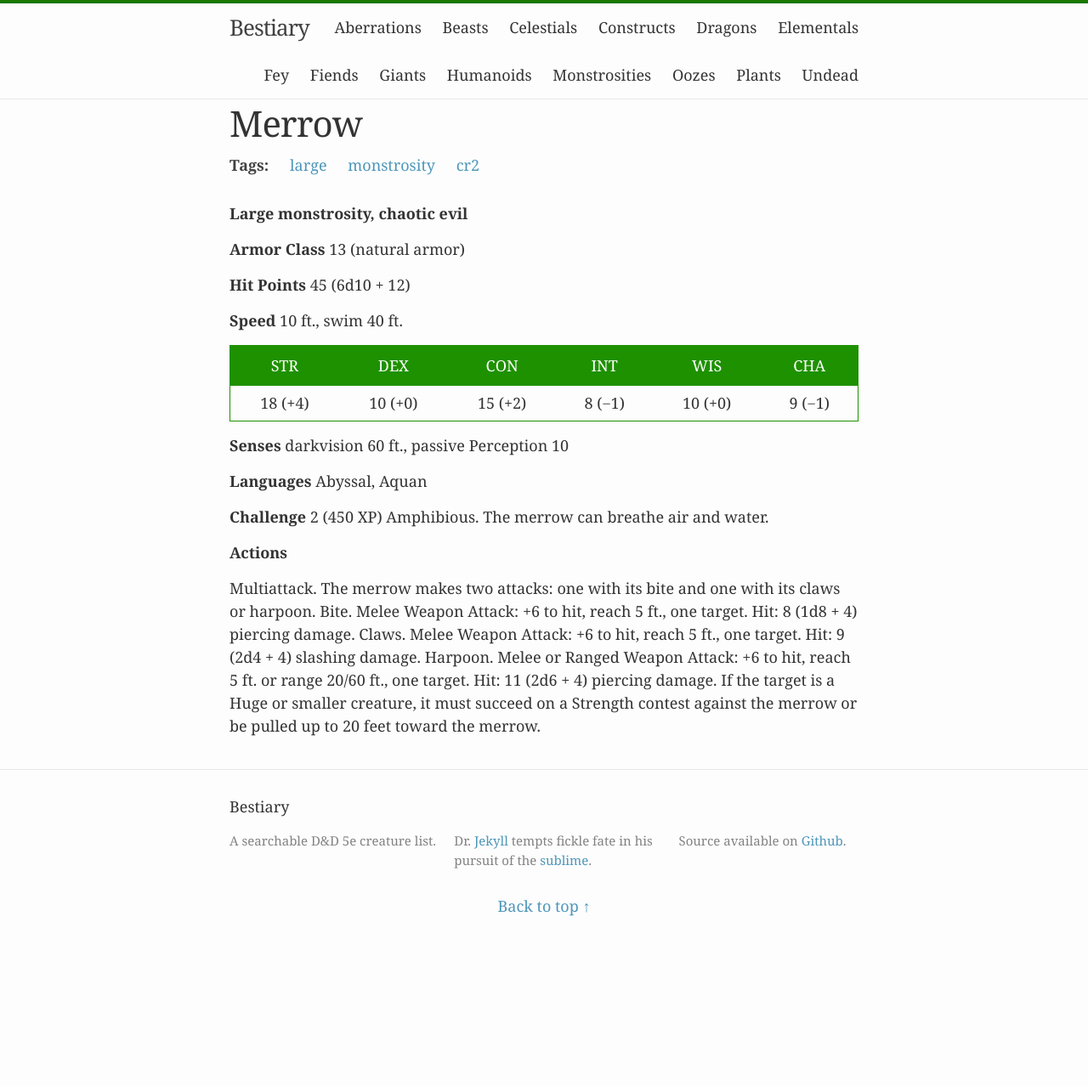
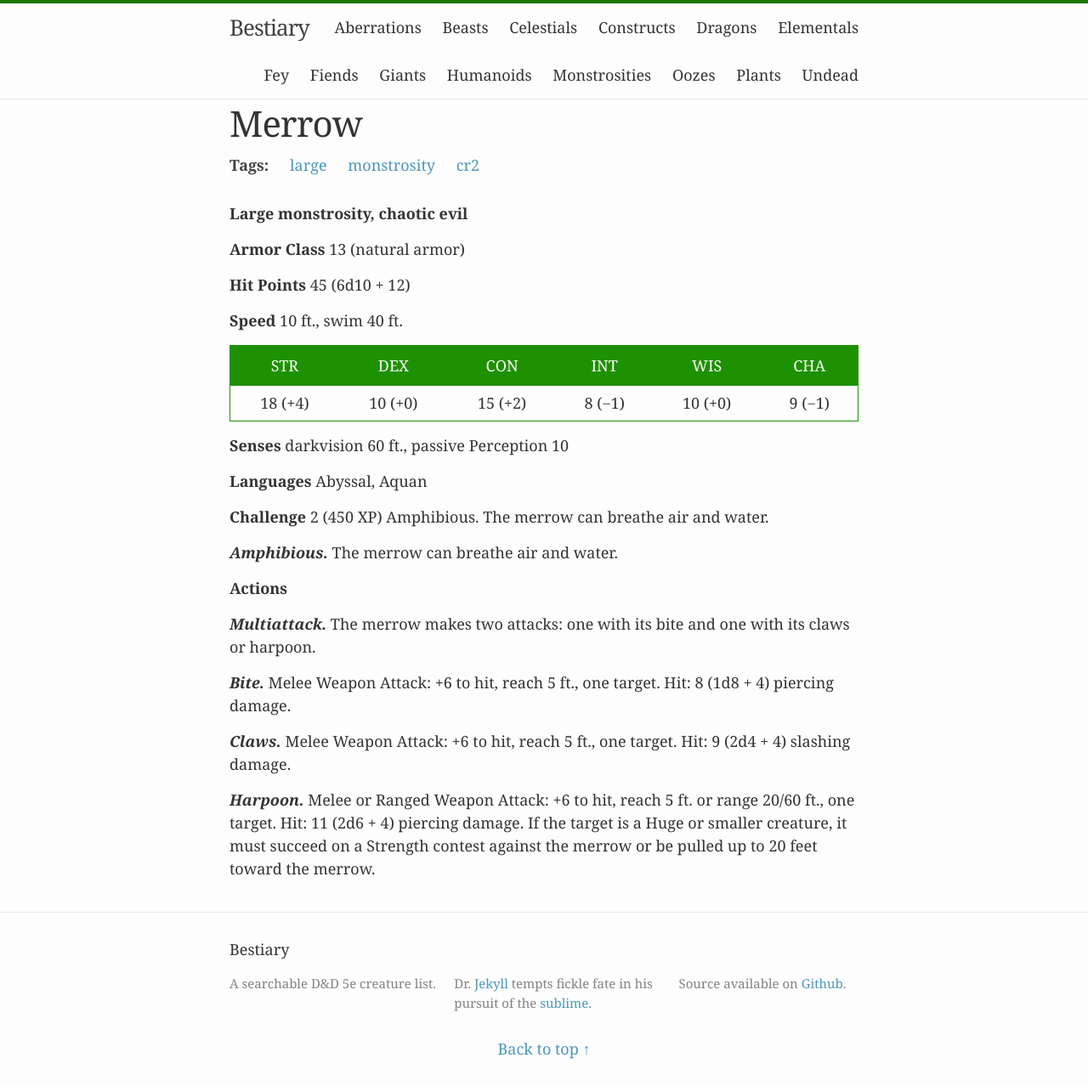
Before and after one commit to beaurancourt/bestiary, a Jekyll site: the page built from _posts/2016-02-29-merrow.markdown, in a window 1280 px wide. Shown: the whole page at 85% size. Built offline with Jekyll 4.4.1, drawn with Linux system fonts in a browser that asks for light colours; before the commit the page ends 1110 px from its top, so only the background shows below that.

Commit message:
Format fix and missing ability in Merrow
- Added in the amphibious ability
- Separated actions and applied proper formatting

```diff
--- a/_posts/2016-02-29-merrow.markdown
+++ b/_posts/2016-02-29-merrow.markdown
@@ -23,6 +23,14 @@ tags: [large, monstrosity, cr2]
 
 **Challenge** 2 (450 XP) Amphibious. The merrow can breathe air and water.
 
+***Amphibious.*** The merrow can breathe air and water.
+
 **Actions**
 
-Multiattack. The merrow makes two attacks: one with its bite and one with its claws or harpoon. Bite. Melee Weapon Attack: +6 to hit, reach 5 ft., one target. Hit: 8 (1d8 + 4) piercing damage. Claws. Melee Weapon Attack: +6 to hit, reach 5 ft., one target. Hit: 9 (2d4 + 4) slashing damage. Harpoon. Melee or Ranged Weapon Attack: +6 to hit, reach 5 ft. or range 20/60 ft., one target. Hit: 11 (2d6 + 4) piercing damage. If the target is a Huge or smaller creature, it must succeed on a Strength contest against the merrow or be pulled up to 20 feet toward the merrow.
+***Multiattack.*** The merrow makes two attacks: one with its bite and one with its claws or harpoon.
+
+***Bite.*** Melee Weapon Attack: +6 to hit, reach 5 ft., one target. Hit: 8 (1d8 + 4) piercing damage.
+
+***Claws.*** Melee Weapon Attack: +6 to hit, reach 5 ft., one target. Hit: 9 (2d4 + 4) slashing damage.
+
+***Harpoon.*** Melee or Ranged Weapon Attack: +6 to hit, reach 5 ft. or range 20/60 ft., one target. Hit: 11 (2d6 + 4) piercing damage. If the target is a Huge or smaller creature, it must succeed on a Strength contest against the merrow or be pulled up to 20 feet toward the merrow.
```
